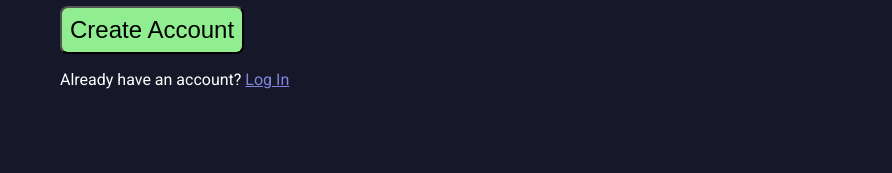
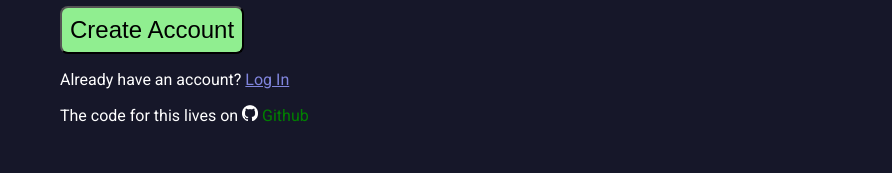
Before and after one commit to GNouchi/odin-form-1, a plain HTML site: page index.html in a window 1280 px wide. Shown: the part 921-1094 px from the top of the page, 388-1280 px from the left. Before the commit the page ends 1058 px from the top, so only its background shows below. Drawn offline with Linux system fonts and the light colour scheme.

Commit message:
added github link

```diff
--- a/index.html
+++ b/index.html
@@ -75,7 +75,14 @@
             <div class="alt-path">
                 <p class="alt-path">Already have an account? <a class="alt-path" href="">Log In</a></p>
             </div>
+            <p>
+                The code for this lives on
+                <img class="social" src="github-mark-white.png" alt="github logo">
+                <a class="repo" href="https://github.com/GNouchi/odin-form-1">Github</a>
+            </p>
+
         </div>
+
     </div>
 
 
--- a/styles.css
+++ b/styles.css
@@ -114,3 +114,15 @@ button:hover{
 a.alt-path{
     color: #8085dd;
 }
+
+.social{
+    height: 1rem;
+    width: 1rem;
+}
+.repo{
+    text-decoration: none;
+    color: green;
+}
+.repo:hover{
+    color: greenyellow;
+}
```
Also changed, not shown: github-mark-white.png (added).
